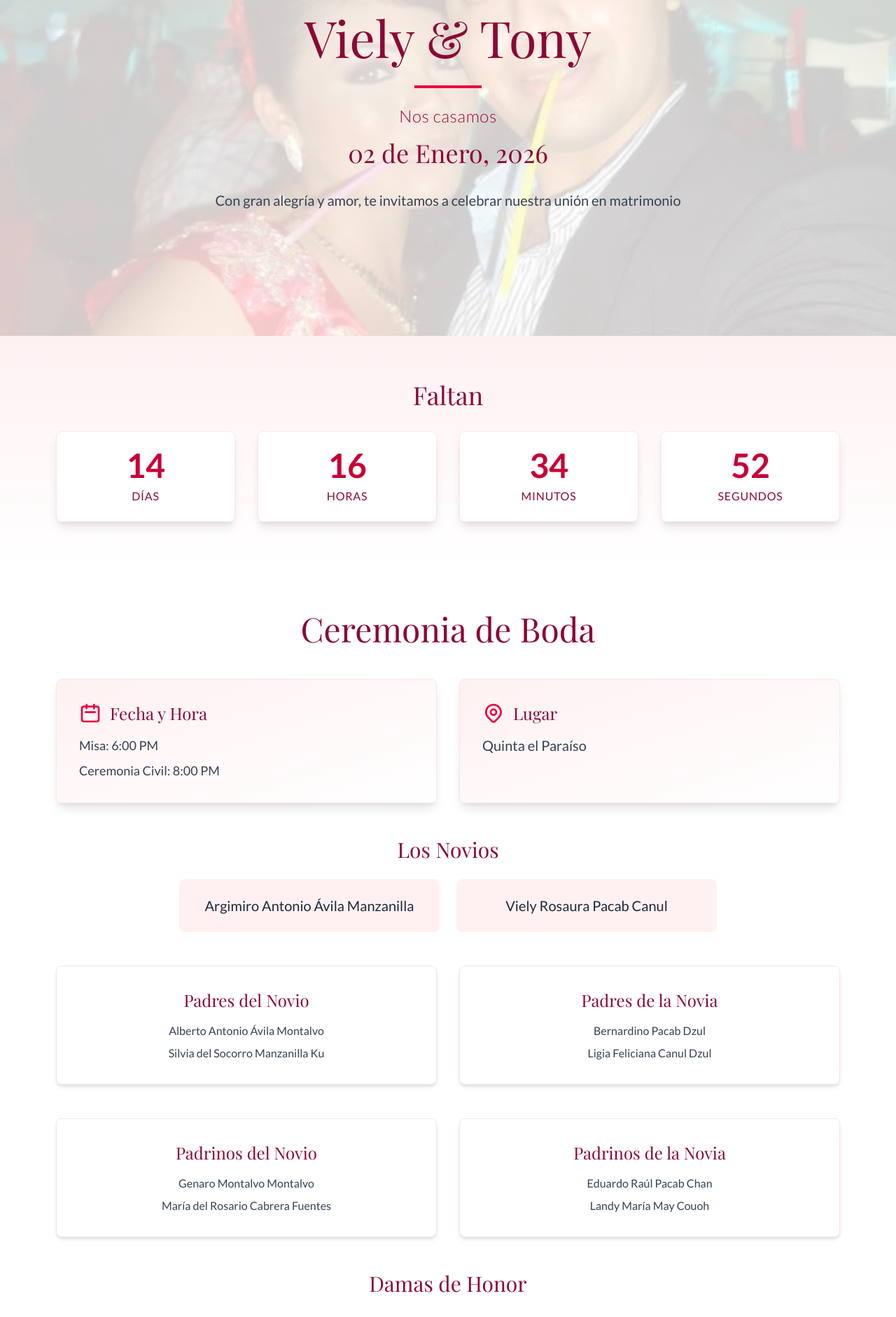
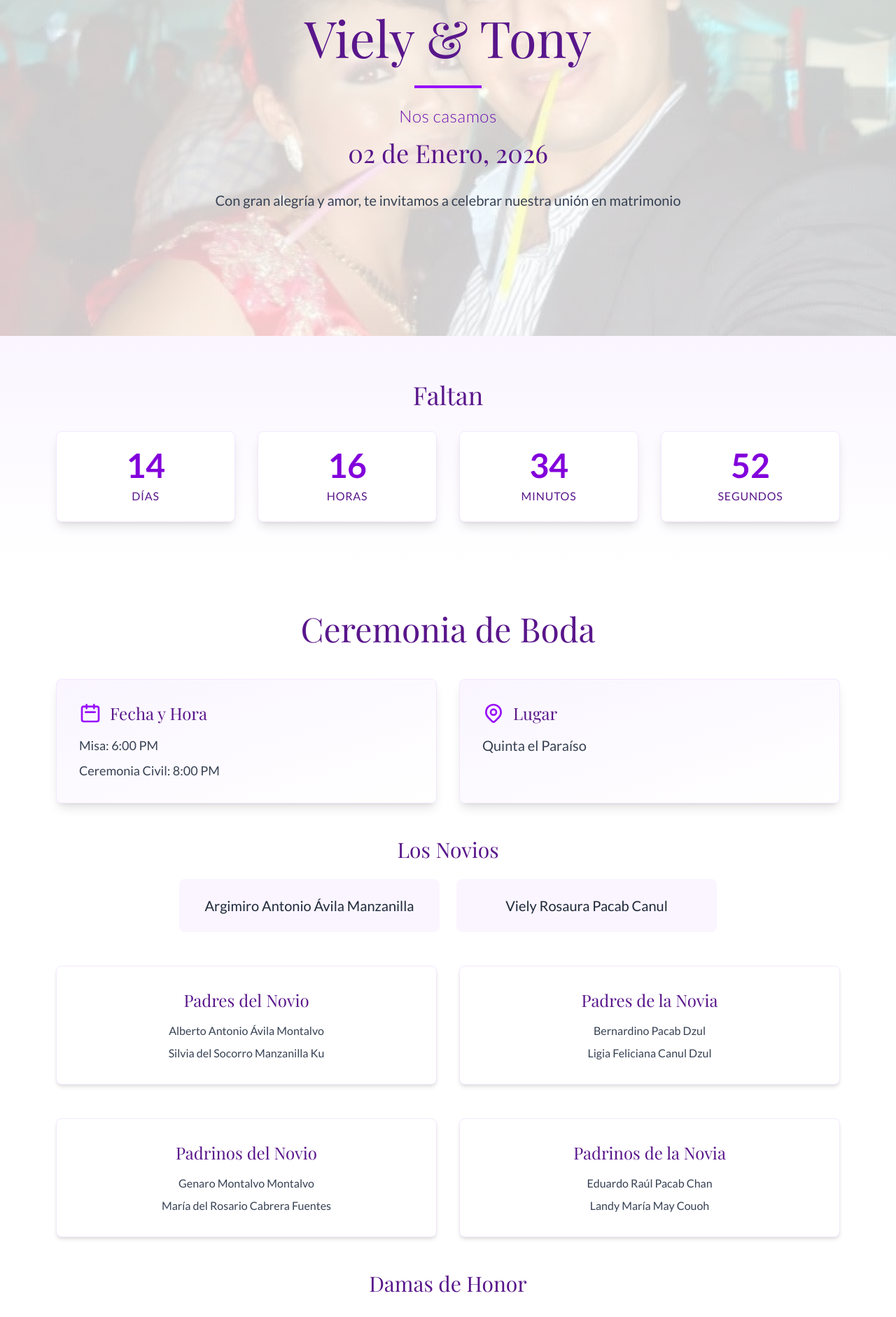
Before and after one commit to Josegutierrezcouoh/viely-tony-weeding-system, a Next.js app: page / in a window 1280 px wide. Shown: the part 320-2202 px from the top of the page at 70% size. Built offline with nearby package versions, Linux system fonts and the light colour scheme; no server answers; a web font is replaced by a local one.

Commit message:
feat: update color scheme to purple across components and pages

```diff
--- a/app/admin/components/RSVPsList.tsx
+++ b/app/admin/components/RSVPsList.tsx
@@ -90,7 +90,7 @@ export default function RSVPsList({ onUpdate }: RSVPsListProps) {
           onClick={() => setFilter('all')}
           className={`px-4 py-2 rounded-lg transition ${
             filter === 'all'
-              ? 'bg-rose-600 text-white'
+              ? 'bg-purple-600 text-white'
               : 'bg-gray-100 text-gray-700 hover:bg-gray-200'
           }`}
         >
--- a/app/components/Countdown.tsx
+++ b/app/components/Countdown.tsx
@@ -31,41 +31,41 @@ export default function Countdown() {
   }, []);
 
   return (
-    <div className="w-full py-16 bg-gradient-to-b from-rose-50 to-white">
+    <div className="w-full py-16 bg-linear-to-b from-purple-50 to-white">
       <div className="max-w-6xl mx-auto px-4">
-        <h2 className="text-center text-3xl md:text-4xl font-serif text-rose-900 mb-8">
+        <h2 className="text-center text-3xl md:text-4xl font-serif text-purple-900 mb-8">
           Faltan
         </h2>
         <div className="grid grid-cols-2 md:grid-cols-4 gap-4 md:gap-8">
-          <div className="bg-white rounded-lg shadow-lg p-6 text-center border border-rose-100">
-            <div className="text-4xl md:text-5xl font-bold text-rose-700 mb-2">
+          <div className="bg-white rounded-lg shadow-lg p-6 text-center border border-purple-100">
+            <div className="text-4xl md:text-5xl font-bold text-purple-700 mb-2">
               {timeLeft.days}
             </div>
-            <div className="text-sm md:text-base text-rose-900 uppercase tracking-wider">
+            <div className="text-sm md:text-base text-purple-900 uppercase tracking-wider">
               Días
             </div>
           </div>
-          <div className="bg-white rounded-lg shadow-lg p-6 text-center border border-rose-100">
-            <div className="text-4xl md:text-5xl font-bold text-rose-700 mb-2">
+          <div className="bg-white rounded-lg shadow-lg p-6 text-center border border-purple-100">
+            <div className="text-4xl md:text-5xl font-bold text-purple-700 mb-2">
               {timeLeft.hours}
             </div>
-            <div className="text-sm md:text-base text-rose-900 uppercase tracking-wider">
+            <div className="text-sm md:text-base text-purple-900 uppercase tracking-wider">
               Horas
             </div>
           </div>
-          <div className="bg-white rounded-lg shadow-lg p-6 text-center border border-rose-100">
-            <div className="text-4xl md:text-5xl font-bold text-rose-700 mb-2">
+          <div className="bg-white rounded-lg shadow-lg p-6 text-center border border-purple-100">
+            <div className="text-4xl md:text-5xl font-bold text-purple-700 mb-2">
               {timeLeft.minutes}
             </div>
-            <div className="text-sm md:text-base text-rose-900 uppercase tracking-wider">
+            <div className="text-sm md:text-base text-purple-900 uppercase tracking-wider">
               Minutos
             </div>
           </div>
-          <div className="bg-white rounded-lg shadow-lg p-6 text-center border border-rose-100">
-            <div className="text-4xl md:text-5xl font-bold text-rose-700 mb-2">
+          <div className="bg-white rounded-lg shadow-lg p-6 text-center border border-purple-100">
+            <div className="text-4xl md:text-5xl font-bold text-purple-700 mb-2">
               {timeLeft.seconds}
             </div>
-            <div className="text-sm md:text-base text-rose-900 uppercase tracking-wider">
+            <div className="text-sm md:text-base text-purple-900 uppercase tracking-wider">
               Segundos
             </div>
           </div>
--- a/app/page.tsx
+++ b/app/page.tsx
@@ -4,7 +4,7 @@ import RSVPForm from "./components/RSVPForm";
 
 export default function Home() {
   return (
-    <div className="min-h-screen bg-gradient-to-b from-white to-rose-50">
+    <div className="min-h-screen bg-linear-to-b from-white to-purple-50">
       {/* Hero Section */}
       <section className="relative min-h-screen flex items-center justify-center overflow-hidden">
         <div className="absolute inset-0 z-0">
@@ -19,19 +19,19 @@ export default function Home() {
         <div className="relative z-10 text-center px-4 max-w-4xl mx-auto">
           <div className="mb-8">
             <div className="inline-block">
-              <svg className="w-16 h-16 md:w-24 md:h-24 text-rose-600 mx-auto mb-4" fill="currentColor" viewBox="0 0 20 20">
+              <svg className="w-16 h-16 md:w-24 md:h-24 text-purple-600 mx-auto mb-4" fill="currentColor" viewBox="0 0 20 20">
                 <path fillRule="evenodd" d="M3.172 5.172a4 4 0 015.656 0L10 6.343l1.172-1.171a4 4 0 115.656 5.656L10 17.657l-6.828-6.829a4 4 0 010-5.656z" clipRule="evenodd" />
               </svg>
             </div>
           </div>
-          <h1 className="text-5xl md:text-7xl font-serif text-rose-900 mb-6 leading-tight">
+          <h1 className="text-5xl md:text-7xl font-serif text-purple-900 mb-6 leading-tight">
             Viely & Tony
           </h1>
-          <div className="w-24 h-1 bg-rose-600 mx-auto mb-6"></div>
-          <p className="text-xl md:text-2xl text-rose-800 mb-4 font-light tracking-wide">
+          <div className="w-24 h-1 bg-purple-600 mx-auto mb-6"></div>
+          <p className="text-xl md:text-2xl text-purple-800 mb-4 font-light tracking-wide">
             Nos casamos
           </p>
-          <p className="text-3xl md:text-4xl font-serif text-rose-900 mb-8">
+          <p className="text-3xl md:text-4xl font-serif text-purple-900 mb-8">
             02 de Enero, 2026
           </p>
           <p className="text-lg md:text-xl text-gray-700 max-w-2xl mx-auto leading-relaxed">
@@ -46,17 +46,17 @@ export default function Home() {
       {/* Información de la Ceremonia */}
       <section className="py-16 bg-white">
         <div className="max-w-6xl mx-auto px-4">
-          <h2 className="text-4xl md:text-5xl font-serif text-rose-900 text-center mb-12">
+          <h2 className="text-4xl md:text-5xl font-serif text-purple-900 text-center mb-12">
             Ceremonia de Boda
           </h2>
 
           <div className="grid md:grid-cols-2 gap-8 mb-12">
-            <div className="bg-gradient-to-br from-rose-50 to-white p-8 rounded-lg shadow-lg border border-rose-100">
+            <div className="bg-linear-to-br from-purple-50 to-white p-8 rounded-lg shadow-lg border border-purple-100">
               <div className="flex items-center mb-4">
-                <svg className="w-8 h-8 text-rose-600 mr-3" fill="none" stroke="currentColor" viewBox="0 0 24 24">
+                <svg className="w-8 h-8 text-purple-600 mr-3" fill="none" stroke="currentColor" viewBox="0 0 24 24">
                   <path strokeLinecap="round" strokeLinejoin="round" strokeWidth={2} d="M8 7V3m8 4V3m-9 8h10M5 21h14a2 2 0 002-2V7a2 2 0 00-2-2H5a2 2 0 00-2 2v12a2 2 0 002 2z" />
                 </svg>
-                <h3 className="text-2xl font-serif text-rose-900">Fecha y Hora</h3>
+                <h3 className="text-2xl font-serif text-purple-900">Fecha y Hora</h3>
               </div>
               <div className="space-y-2 text-gray-700">
                 <p className="text-lg"><span className="font-medium">Misa:</span> 6:00 PM</p>
@@ -64,13 +64,13 @@ export default function Home() {
               </div>
             </div>
 
-            <div className="bg-gradient-to-br from-rose-50 to-white p-8 rounded-lg shadow-lg border border-rose-100">
+            <div className="bg-linear-to-br from-purple-50 to-white p-8 rounded-lg shadow-lg border border-purple-100">
               <div className="flex items-center mb-4">
-                <svg className="w-8 h-8 text-rose-600 mr-3" fill="none" stroke="currentColor" viewBox="0 0 24 24">
+                <svg className="w-8 h-8 text-purple-600 mr-3" fill="none" stroke="currentColor" viewBox="0 0 24 24">
                   <path strokeLinecap="round" strokeLinejoin="round" strokeWidth={2} d="M17.657 16.657L13.414 20.9a1.998 1.998 0 01-2.827 0l-4.244-4.243a8 8 0 1111.314 0z" />
                   <path strokeLinecap="round" strokeLinejoin="round" strokeWidth={2} d="M15 11a3 3 0 11-6 0 3 3 0 016 0z" />
                 </svg>
-                <h3 className="text-2xl font-serif text-rose-900">Lugar</h3>
+                <h3 className="text-2xl font-serif text-purple-900">Lugar</h3>
               </div>
               <p className="text-xl font-medium text-gray-700">Quinta el Paraíso</p>
             </div>
@@ -78,12 +78,12 @@ export default function Home() {
 
           {/* Novios */}
           <div className="mb-12 text-center">
-            <h3 className="text-3xl font-serif text-rose-900 mb-6">Los Novios</h3>
+            <h3 className="text-3xl font-serif text-purple-900 mb-6">Los Novios</h3>
             <div className="grid md:grid-cols-2 gap-6 max-w-3xl mx-auto">
-              <div className="p-6 bg-rose-50 rounded-lg">
+              <div className="p-6 bg-purple-50 rounded-lg">
                 <p className="text-xl text-gray-800">Argimiro Antonio Ávila Manzanilla</p>
               </div>
-              <div className="p-6 bg-rose-50 rounded-lg">
+              <div className="p-6 bg-purple-50 rounded-lg">
                 <p className="text-xl text-gray-800">Viely Rosaura Pacab Canul</p>
               </div>
             </div>
@@ -91,15 +91,15 @@ export default function Home() {
 
           {/* Padres */}
           <div className="grid md:grid-cols-2 gap-8 mb-12">
-            <div className="bg-white p-8 rounded-lg shadow-md border border-rose-100">
-              <h4 className="text-2xl font-serif text-rose-900 mb-4 text-center">Padres del Novio</h4>
+            <div className="bg-white p-8 rounded-lg shadow-md border border-purple-100">
+              <h4 className="text-2xl font-serif text-purple-900 mb-4 text-center">Padres del Novio</h4>
               <div className="space-y-2 text-center text-gray-700">
                 <p>Alberto Antonio Ávila Montalvo</p>
                 <p>Silvia del Socorro Manzanilla Ku</p>
               </div>
             </div>
-            <div className="bg-white p-8 rounded-lg shadow-md border border-rose-100">
-              <h4 className="text-2xl font-serif text-rose-900 mb-4 text-center">Padres de la Novia</h4>
+            <div className="bg-white p-8 rounded-lg shadow-md border border-purple-100">
+              <h4 className="text-2xl font-serif text-purple-900 mb-4 text-center">Padres de la Novia</h4>
               <div className="space-y-2 text-center text-gray-700">
                 <p>Bernardino Pacab Dzul</p>
                 <p>Ligia Feliciana Canul Dzul</p>
@@ -109,15 +109,15 @@ export default function Home() {
 
           {/* Padrinos */}
           <div className="grid md:grid-cols-2 gap-8 mb-12">
-            <div className="bg-white p-8 rounded-lg shadow-md border border-rose-100">
-              <h4 className="text-2xl font-serif text-rose-900 mb-4 text-center">Padrinos del Novio</h4>
+            <div className="bg-white p-8 rounded-lg shadow-md border border-purple-100">
+              <h4 className="text-2xl font-serif text-purple-900 mb-4 text-center">Padrinos del Novio</h4>
               <div className="space-y-2 text-center text-gray-700">
                 <p>Genaro Montalvo Montalvo</p>
                 <p>María del Rosario Cabrera Fuentes</p>
               </div>
             </div>
-            <div className="bg-white p-8 rounded-lg shadow-md border border-rose-100">
-              <h4 className="text-2xl font-serif text-rose-900 mb-4 text-center">Padrinos de la Novia</h4>
+            <div className="bg-white p-8 rounded-lg shadow-md border border-purple-100">
+              <h4 className="text-2xl font-serif text-purple-900 mb-4 text-center">Padrinos de la Novia</h4>
               <div className="space-y-2 text-center text-gray-700">
                 <p>Eduardo Raúl Pacab Chan</p>
                 <p>Landy María May Couoh</p>
@@ -127,7 +127,7 @@ export default function Home() {
 
           {/* Damas de Honor */}
           <div className="mb-12">
-            <h3 className="text-3xl font-serif text-rose-900 text-center mb-8">Damas de Honor</h3>
+            <h3 className="text-3xl font-serif text-purple-900 text-center mb-8">Damas de Honor</h3>
             <div className="grid grid-cols-1 md:grid-cols-2 lg:grid-cols-3 gap-4">
               {[
                 "Claudia Ajeli Pacab Canul",
@@ -146,7 +146,7 @@ export default function Home() {
                 "María Zusuki Magaña Pacheco",
                 "Lidia Margarita Interian Interian",
               ].map((name, index) => (
-                <div key={index} className="p-4 bg-rose-50 rounded-lg text-center border border-rose-100">
+                <div key={index} className="p-4 bg-purple-50 rounded-lg text-center border border-purple-100">
                   <p className="text-gray-800">{name}</p>
                 </div>
               ))}
@@ -155,12 +155,12 @@ export default function Home() {
 
           {/* Pajes */}
           <div className="text-center mb-8">
-            <h3 className="text-3xl font-serif text-rose-900 mb-6">Pajes</h3>
+            <h3 className="text-3xl font-serif text-purple-900 mb-6">Pajes</h3>
             <div className="grid md:grid-cols-2 gap-4 max-w-2xl mx-auto">
-              <div className="p-6 bg-rose-50 rounded-lg border border-rose-100">
+              <div className="p-6 bg-purple-50 rounded-lg border border-purple-100">
                 <p className="text-gray-800">Adam Antonio Ávila Pacab</p>
               </div>
-              <div className="p-6 bg-rose-50 rounded-lg border border-rose-100">
+              <div className="p-6 bg-purple-50 rounded-lg border border-purple-100">
                 <p className="text-gray-800">Ingrid Daniela Rojas Pacab</p>
               </div>
             </div>
@@ -169,9 +169,9 @@ export default function Home() {
       </section>
 
       {/* Galería de Fotos */}
-      <section className="py-16 bg-gradient-to-b from-white to-rose-50">
+      <section className="py-16 bg-linear-to-b from-white to-purple-50">
         <div className="max-w-6xl mx-auto px-4">
-          <h2 className="text-4xl md:text-5xl font-serif text-rose-900 text-center mb-12">
+          <h2 className="text-4xl md:text-5xl font-serif text-purple-900 text-center mb-12">
             Nuestra Historia
           </h2>
           <div className="grid grid-cols-2 md:grid-cols-3 lg:grid-cols-4 gap-4">
@@ -201,10 +201,10 @@ export default function Home() {
       {/* Mapa */}
       <section className="py-16 bg-white">
         <div className="max-w-6xl mx-auto px-4">
-          <h2 className="text-4xl md:text-5xl font-serif text-rose-900 text-center mb-12">
+          <h2 className="text-4xl md:text-5xl font-serif text-purple-900 text-center mb-12">
             Ubicación
           </h2>
-          <div className="rounded-lg overflow-hidden shadow-2xl border-4 border-rose-100">
+          <div className="rounded-lg overflow-hidden shadow-2xl border-4 border-purple-100">
             <iframe
               src="https://www.google.com/maps/embed?pb=!1m18!1m12!1m3!1d3724.0965364977676!2d-89.61789!3d21.00000!2m3!1f0!2f0!3f0!3m2!1i1024!2i768!4f13.1!3m3!1m2!1s0x0%3A0x0!2zMjHCsDAwJzAwLjAiTiA4OcKwMzcnMDQuNCJX!5e0!3m2!1ses!2smx!4v1234567890"
               width="100%"
@@ -221,7 +221,7 @@ export default function Home() {
               href="https://www.google.com/maps/search/Quinta+el+Para%C3%ADso"
               target="_blank"
               rel="noopener noreferrer"
-              className="inline-block bg-rose-600 text-white px-8 py-3 rounded-lg font-medium hover:bg-rose-700 transition-colors shadow-lg"
+              className="inline-block bg-purple-600 text-white px-8 py-3 rounded-lg font-medium hover:bg-purple-700 transition-colors shadow-lg"
             >
               Ver en Google Maps
             </a>
@@ -230,9 +230,9 @@ export default function Home() {
       </section>
 
       {/* RSVP */}
-      <section className="py-16 bg-gradient-to-b from-rose-50 to-white">
+      <section className="py-16 bg-linear-to-b from-purple-50 to-white">
         <div className="max-w-6xl mx-auto px-4">
-          <h2 className="text-4xl md:text-5xl font-serif text-rose-900 text-center mb-4">
+          <h2 className="text-4xl md:text-5xl font-serif text-purple-900 text-center mb-4">
             Confirma tu Asistencia
           </h2>
           <p className="text-center text-gray-600 mb-12 text-lg">
@@ -243,16 +243,16 @@ export default function Home() {
       </section>
 
       {/* Footer */}
-      <footer className="bg-rose-900 text-white py-12">
+      <footer className="bg-purple-900 text-white py-12">
         <div className="max-w-6xl mx-auto px-4 text-center">
           <div className="mb-6">
-            <svg className="w-12 h-12 text-rose-200 mx-auto mb-4" fill="currentColor" viewBox="0 0 20 20">
+            <svg className="w-12 h-12 text-purple-200 mx-auto mb-4" fill="currentColor" viewBox="0 0 20 20">
               <path fillRule="evenodd" d="M3.172 5.172a4 4 0 015.656 0L10 6.343l1.172-1.171a4 4 0 115.656 5.656L10 17.657l-6.828-6.829a4 4 0 010-5.656z" clipRule="evenodd" />
             </svg>
           </div>
           <p className="text-2xl font-serif mb-2">Viely & Tony</p>
-          <p className="text-rose-200">02 de Enero, 2026</p>
-          <p className="text-rose-300 mt-4 text-sm">
+          <p className="text-purple-200">02 de Enero, 2026</p>
+          <p className="text-purple-300 mt-4 text-sm">
             Con todo nuestro amor, esperamos celebrar este día especial contigo
           </p>
         </div>
```
Also changed, not shown: app/admin/components/InvitationsList.tsx (+8 -8 lines), app/admin/login/page.tsx (+5 -5 lines), app/admin/page.tsx (+5 -5 lines), app/components/RSVPForm.tsx (+9 -9 lines), app/invitation/[code]/page.tsx (+47 -47 lines), tailwind.config.js (added, +27 -0 lines).
